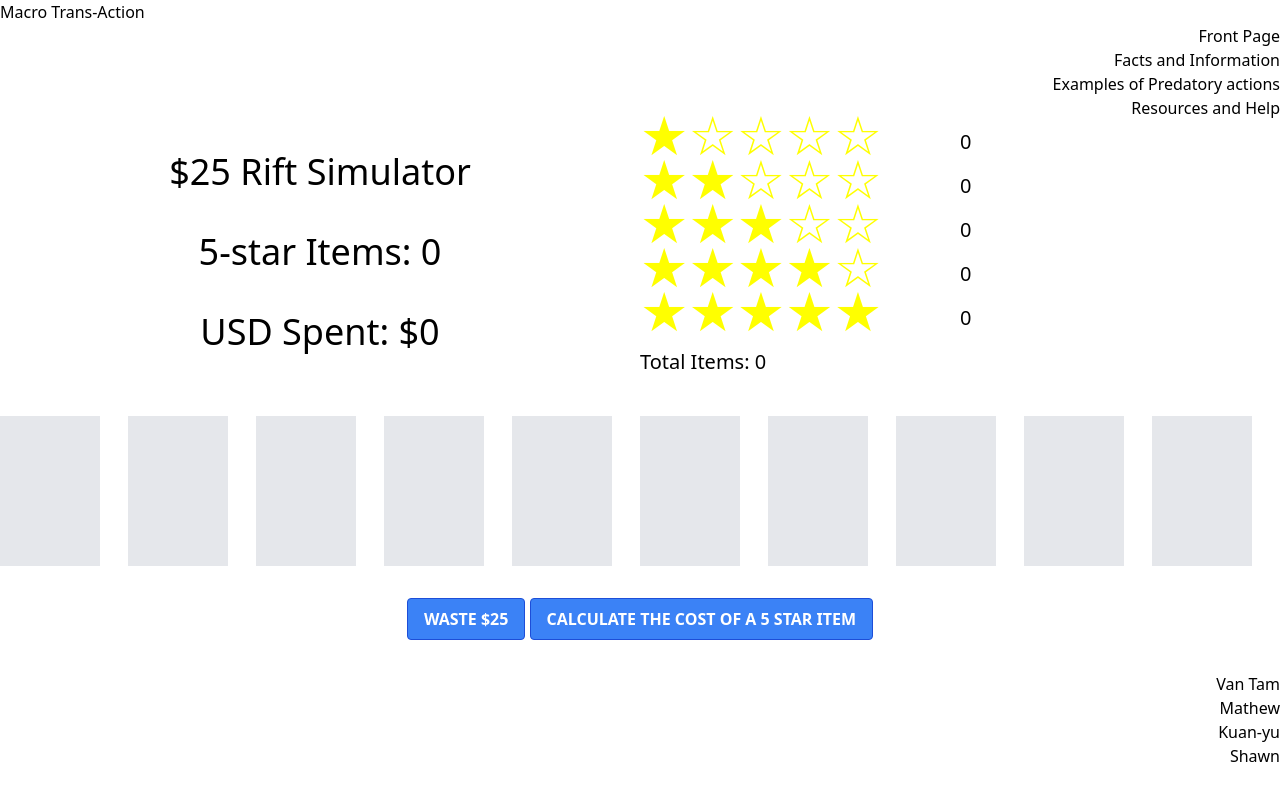
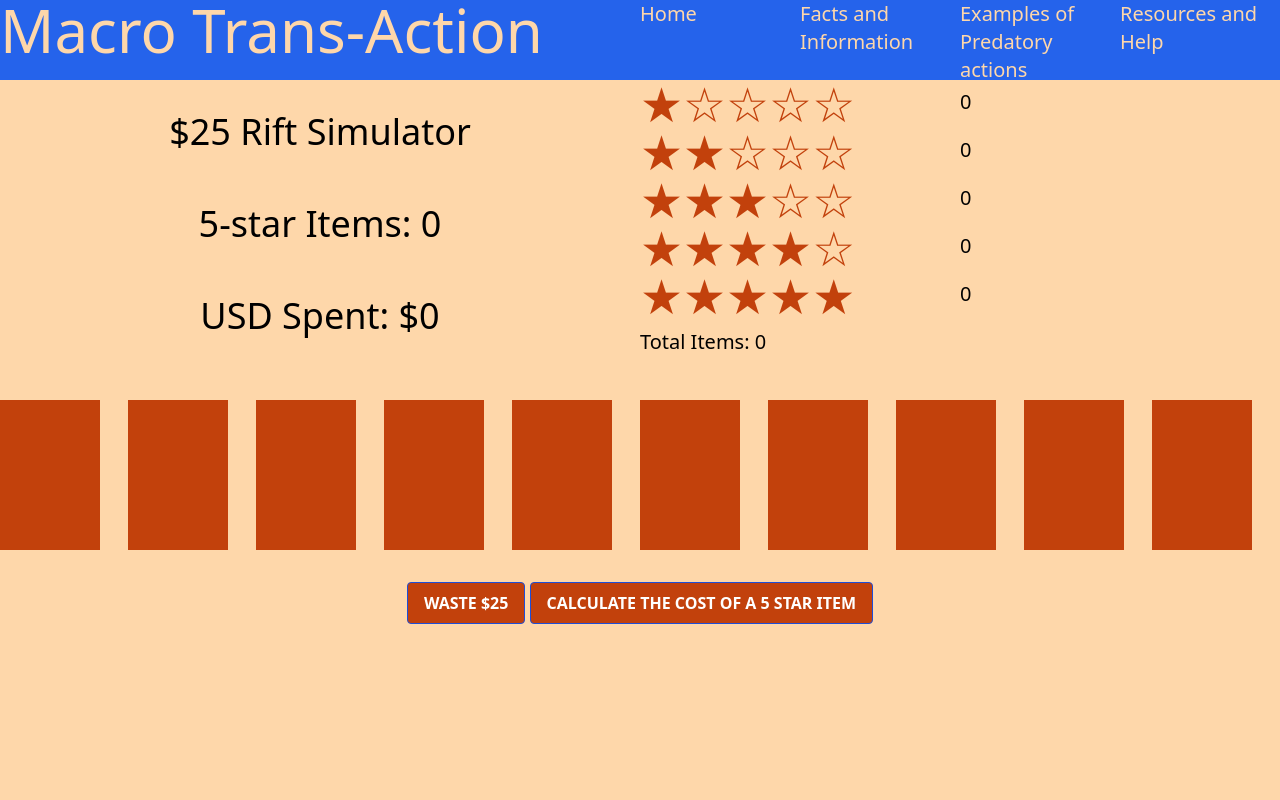
Before and after one commit to vantam8300/Macro-Trans-action, a plain HTML site: page index.html in a window 1280 px wide. Drawn offline with nearby package versions, Linux system fonts and the light colour scheme.

Commit message:
styling webpage

```diff
--- a/assets/script/script.js
+++ b/assets/script/script.js
@@ -83,7 +83,7 @@ async function spin() {
   fiveStarItems.text(fiveStar);
 
   //display total items
-  totalItems = parseInt(totalItems) + 9;
+  totalItems = parseInt(totalItems) + 10;
   totalItemsEl.text(totalItems)
 }
 
--- a/index.html
+++ b/index.html
@@ -10,11 +10,11 @@
 </head>
 
 <body>
-    <header>
-        <h1 class="text-left">Macro Trans-Action</h1>
-        <nav class="text-right">
-            <ul>
-                <li> <a href="">Front Page</a></li>
+    <header class="grid grid-cols-2 bg-blue-600 text-orange-200 h-20 justify-between">
+        <h1 class="text-6xl ">Macro Trans-Action</h1>
+        <nav class="">
+            <ul class="grid grid-cols-4 text-xl justify-between ">
+                <li> <a href="">Home</a></li>
                 <li> <a href="">Facts and Information</a></li>
                 <li> <a href="">Examples of Predatory actions</a></li>
                 <li> <a href="">Resources and Help</a></li>
@@ -22,8 +22,7 @@
         </nav>
     </header>
 
-
-    <main>
+    <main class="bg-orange-200 min-h-screen">
         <div></div>
 
         <div></div>
@@ -43,32 +42,27 @@
                 <div class="stats grid grid-rows-6">
 
                     <div class="grid grid-cols-2">
-                        <div class="text-lg"><span
-                                style="font-size:300%;color:yellow;">&starf;&star;&star;&star;&star;</span></div>
+                        <div class="text-5xl text-orange-700"><span>&starf;&star;&star;&star;&star;</span></div>
                         <div class="text-xl py-2 oneStar">0</div>
                     </div>
 
                     <div class="grid grid-cols-2">
-                        <div class="text-lg"><span
-                                style="font-size:300%;color:yellow;">&starf;&starf;&star;&star;&star;</span></div>
+                        <div class="text-5xl text-orange-700"><span>&starf;&starf;&star;&star;&star;</span></div>
                         <div class="text-xl py-2 twoStar">0</div>
                     </div>
 
                     <div class="grid grid-cols-2">
-                        <div class="text-lg"><span
-                                style="font-size:300%;color:yellow;">&starf;&starf;&starf;&star;&star;</span></div>
+                        <div class="text-5xl text-orange-700"><span>&starf;&starf;&starf;&star;&star;</span></div>
                         <div class="text-xl py-2 threeStar">0</div>
                     </div>
 
                     <div class="grid grid-cols-2">
-                        <div class="text-lg"><span
-                                style="font-size:300%;color:yellow;">&starf;&starf;&starf;&starf;&star;</span></div>
+                        <div class="text-5xl text-orange-700"><span>&starf;&starf;&starf;&starf;&star;</span></div>
                         <div class="text-xl py-2 fourStar">0</div>
                     </div>
 
                     <div class="grid grid-cols-2">
-                        <div class="text-lg"><span
-                                style="font-size:300%;color:yellow;">&starf;&starf;&starf;&starf;&starf;</span></div>
+                        <div class="text-5xl text-orange-700"><span>&starf;&starf;&starf;&starf;&starf;</span></div>
                         <div class="text-xl py-2 fiveStar">0</div>
                     </div>
 
@@ -80,25 +74,25 @@
 
 
             <section class="flex grid grid-cols-10 justify-around my-8 ">
-                <div class="bg-gray-200 box text-9xl text-center" style="width: 100px; height: 150px;"></div>
-                <div class="bg-gray-200 box text-9xl text-center" style="width: 100px; height: 150px;"></div>
-                <div class="bg-gray-200 box text-9xl text-center" style="width: 100px; height: 150px;"></div>
-                <div class="bg-gray-200 box text-9xl text-center" style="width: 100px; height: 150px;"></div>
-                <div class="bg-gray-200 box text-9xl text-center" style="width: 100px; height: 150px;"></div>
-                <div class="bg-gray-200 box text-9xl text-center" style="width: 100px; height: 150px;"></div>
-                <div class="bg-gray-200 box text-9xl text-center" style="width: 100px; height: 150px;"></div>
-                <div class="bg-gray-200 box text-9xl text-center" style="width: 100px; height: 150px;"></div>
-                <div class="bg-gray-200 box text-9xl text-center" style="width: 100px; height: 150px;"></div>
-                <div class="bg-gray-200 box text-9xl text-center" style="width: 100px; height: 150px;"></div>
+                <div class="bg-orange-700 box text-9xl text-center" style="width: 100px; height: 150px;"></div>
+                <div class="bg-orange-700 box text-9xl text-center" style="width: 100px; height: 150px;"></div>
+                <div class="bg-orange-700 box text-9xl text-center" style="width: 100px; height: 150px;"></div>
+                <div class="bg-orange-700 box text-9xl text-center" style="width: 100px; height: 150px;"></div>
+                <div class="bg-orange-700 box text-9xl text-center" style="width: 100px; height: 150px;"></div>
+                <div class="bg-orange-700 box text-9xl text-center" style="width: 100px; height: 150px;"></div>
+                <div class="bg-orange-700 box text-9xl text-center" style="width: 100px; height: 150px;"></div>
+                <div class="bg-orange-700 box text-9xl text-center" style="width: 100px; height: 150px;"></div>
+                <div class="bg-orange-700 box text-9xl text-center" style="width: 100px; height: 150px;"></div>
+                <div class="bg-orange-700 box text-9xl text-center" style="width: 100px; height: 150px;"></div>
             </section>
 
-            <section class="text-center text-white my-8">
+            <section class="text-center text-white mt-8">
                 <button id="spin"
-                    class="bg-blue-500 hover:bg-blue-700 text-white font-bold py-2 px-4 border border-blue-700 rounded">
+                    class="bg-orange-700 hover:bg-blue-700 text-white font-bold py-2 px-4 border border-blue-700 rounded">
                     WASTE $25
                 </button>
                 <button id="autoSpin"
-                    class="bg-blue-500 hover:bg-blue-700 text-white font-bold py-2 px-4 border border-blue-700 rounded">
+                    class="bg-orange-700 hover:bg-blue-700 text-white font-bold py-2 px-4 border border-blue-700 rounded">
                     CALCULATE THE COST OF A 5 STAR ITEM
                 </button>
             </section>
@@ -109,18 +103,6 @@
 
         <div></div>
     </main>
-
-    <footer>
-        <nav class="text-right">
-            <ul>
-                <li> <a href="https://github.com/vantam8300">Van Tam</a></li>
-                <li> <a href="https://github.com/mattie-b">Mathew</a></li>
-                <li> <a href="https://github.com/jaq41000">Kuan-yu</a></li>
-                <li> <a href="https://github.com/ligerbomb">Shawn</a></li>
-            </ul>
-        </nav>
-    </footer>
-
     <!-- Added link to the jQuery library -->
     <script src="https://code.jquery.com/jquery-3.5.1.min.js"></script>
     <script src="assets/script/script.js"></script>
```
